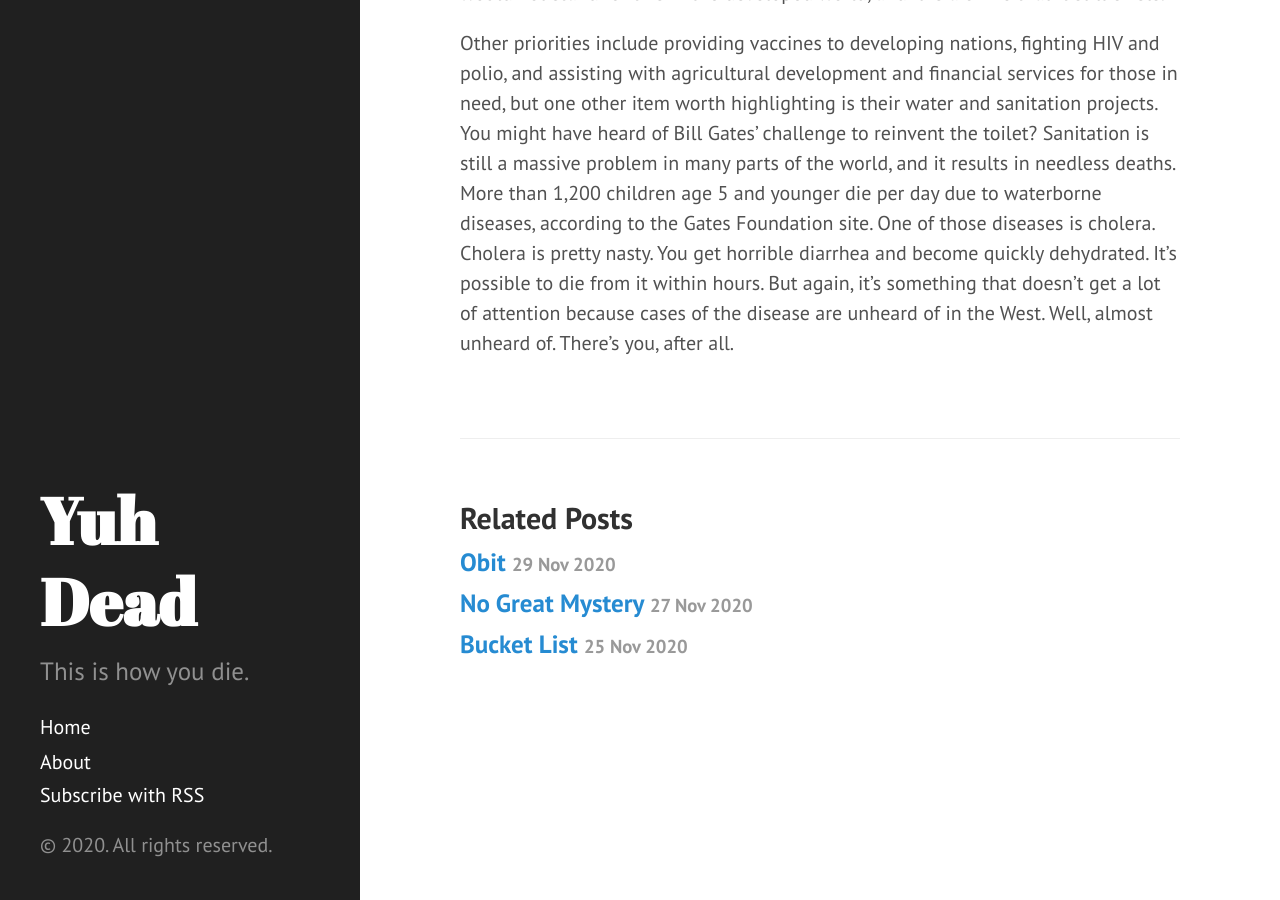
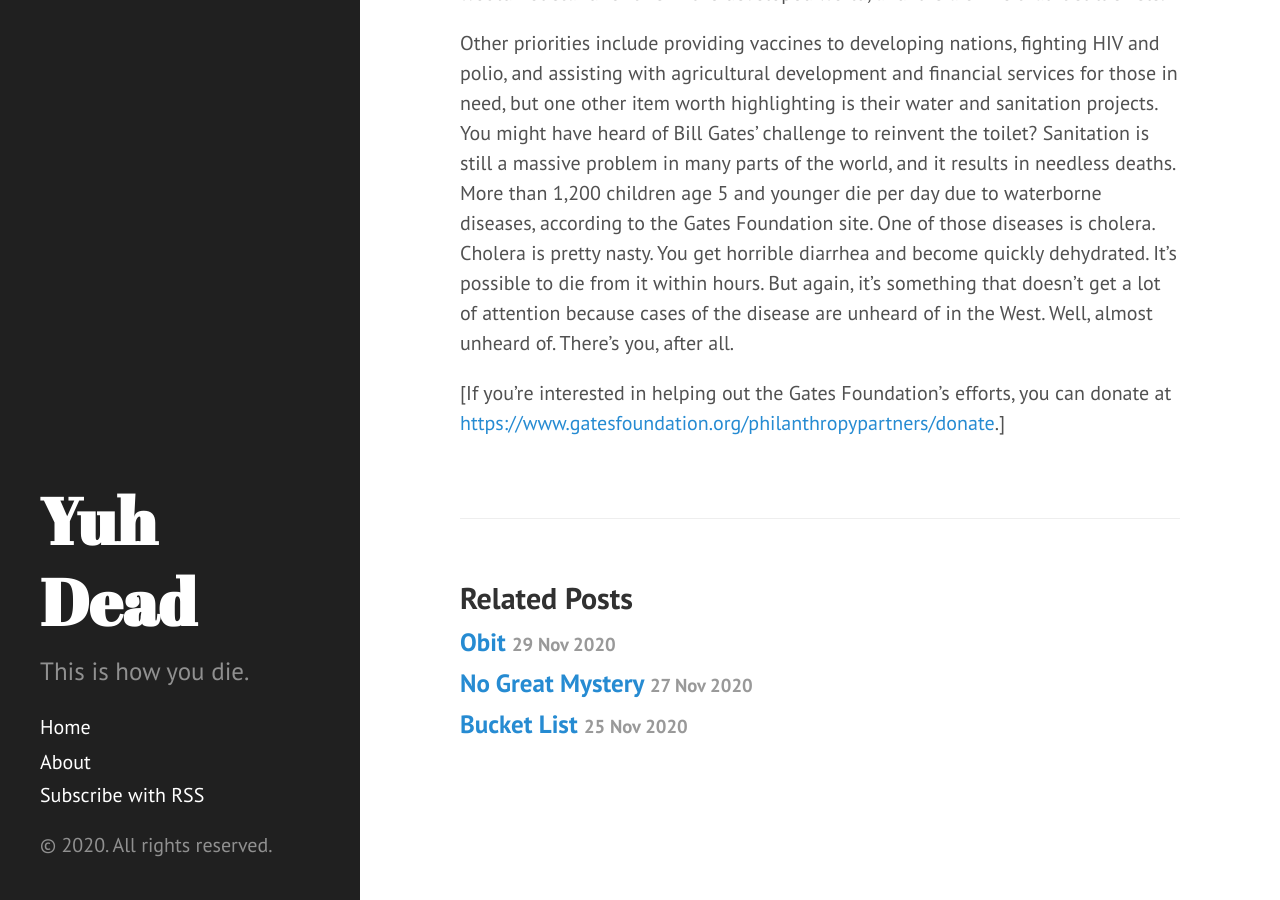
Before and after one commit to LoraV/LoraV.github.io, a Jekyll site: the page built from _posts/2020-12-02-gates.markdown, in a window 1280 px wide and 900 px high, scrolled down 1082 px. Built offline with Jekyll 4.4.1, drawn with Linux system fonts in a browser that asks for light colours.

Commit message:
added link

```diff
--- a/_posts/2020-12-02-gates.markdown
+++ b/_posts/2020-12-02-gates.markdown
@@ -11,3 +11,5 @@
 Besides malaria, there's a whole class of diseases called Neglected Tropical Diseases. You might have heard of a handful of them -- lymphatic filariasis, aka elephantiasis; leprosy; Human African Trypanosomiasis, aka sleeping sickness; hookworm; roundworm; and dracunculiasis, or Guinea worm disease. Let's pause on the Guinea worm for a moment. You get the disease by drinking water that has teeny tiny crustaceans called copepods that eat guinea worm larvae. The copepods die in your digestive system, releasing the larvae. The larvae mate in your abdomen, and during the next year or thereabouts, the pregnant female worm grows to 2-3 feet in length, and, according to the CDC, is "as wide as a cooked spaghetti noodle." And then. Then. They hatch their larvae. Through your skin. And they leave your body. Through your skin. Usually on your legs or feet. It's incredibly painful and horrifying, and it can take weeks for the worm to fully emerge from your body, and if it breaks in the process, you can get an infection from any remaining worm pieces. Yikes. We would not stand for this in the developed world, and it is a crime that it still exists.
 
 Other priorities include providing vaccines to developing nations, fighting HIV and polio, and assisting with agricultural development and financial services for those in need, but one other item worth highlighting is their water and sanitation projects. You might have heard of Bill Gates' challenge to reinvent the toilet? Sanitation is still a massive problem in many parts of the world, and it results in needless deaths. More than 1,200 children age 5 and younger die per day due to waterborne diseases, according to the Gates Foundation site. One of those diseases is cholera. Cholera is pretty nasty. You get horrible diarrhea and become quickly dehydrated. It's possible to die from it within hours. But again, it's something that doesn't get a lot of attention because cases of the disease are unheard of in the West. Well, almost unheard of. There's you, after all.
+
+[If you're interested in helping out the Gates Foundation's efforts, you can donate at [https://www.gatesfoundation.org/philanthropypartners/donate](https://www.gatesfoundation.org/philanthropypartners/donate).]
```
